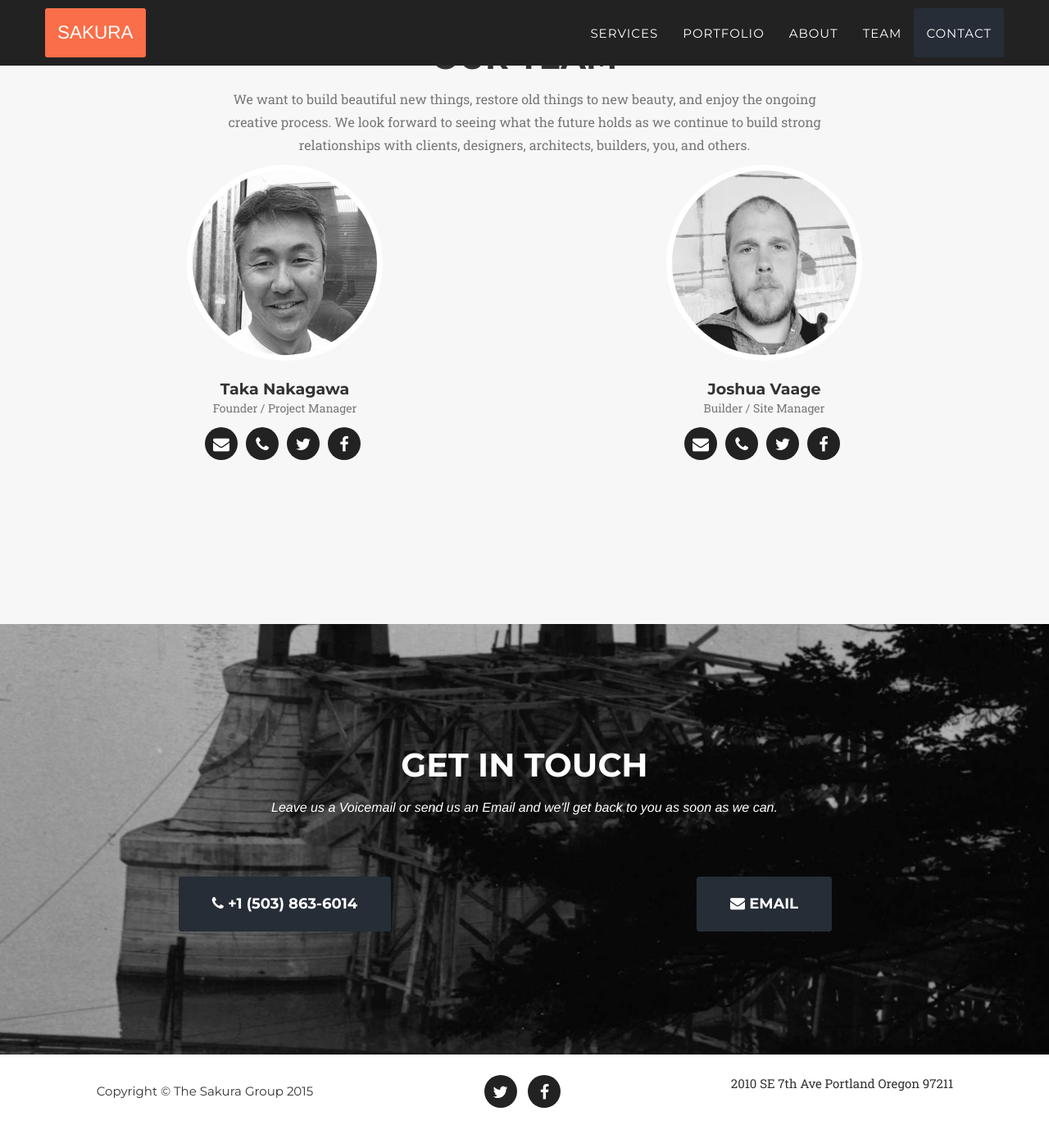
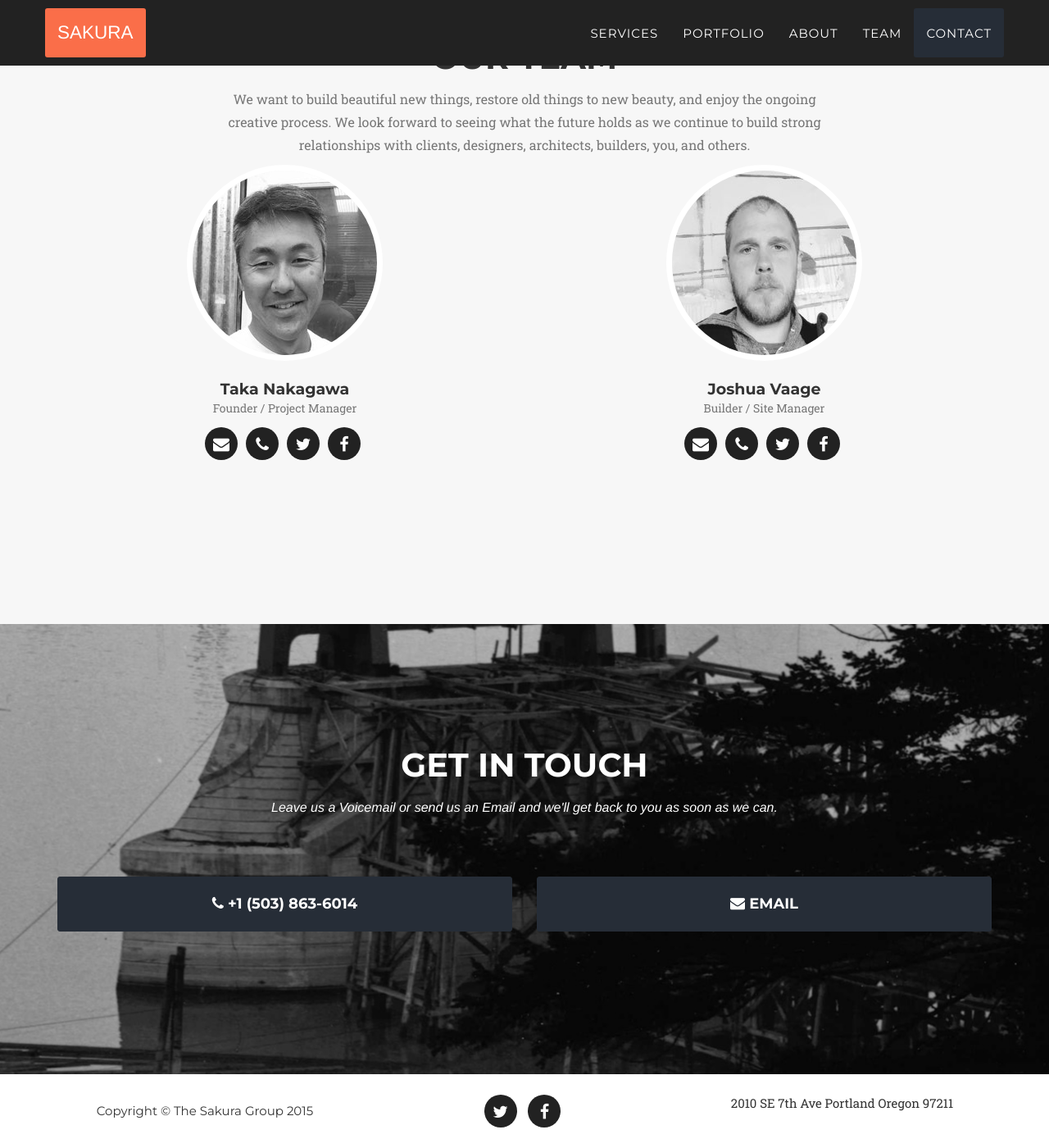
Before and after one commit to whaleen/sakuragroup.co, a Jekyll site: the page built from index.html, in a window 1280 px wide and 1400 px high, scrolled down 4994 px. Shown: the whole window at 82% size. Built offline with Jekyll 4.4.1, drawn with Linux system fonts in a browser that asks for light colours; some web fonts are replaced; before the commit the page ends 6370 px from its top, so only the background shows below that.

Commit message:
looking better

```diff
--- a/_includes/contact.html
+++ b/_includes/contact.html
@@ -7,11 +7,11 @@
                 </div>
             </div>
             <div class="row">
-                <div class="col-lg-6 text-center">
-                    <a href="tel:15038636014" class="btn btn-xl"><i class="fa fa-phone"></i> +1 (503) 863-6014</a>
+                <div class="col-lg-6 text-center phone-button">
+                    <a href="tel:15038636014" class="btn btn-xl btn-block"><i class="fa fa-phone"></i> +1 (503) 863-6014</a>
                 </div>
                 <div class="col-lg-6 text-center">
-                <a href="mailto:contact@sakuragroup.co" class="btn btn-xl"><i class="fa fa-envelope"></i> Email</a>
+                <a href="mailto:contact@sakuragroup.co" class="btn btn-xl btn-block"><i class="fa fa-envelope"></i> Email</a>
                 </div>
             </div>
         </div>
--- a/_includes/css/agency.css
+++ b/_includes/css/agency.css
@@ -881,3 +881,6 @@ a.be-a-part {color: #fff!important;}
     border-radius: 3px;
 }
 }
+
+
+.phone-button {padding-bottom: 24px;}
```
